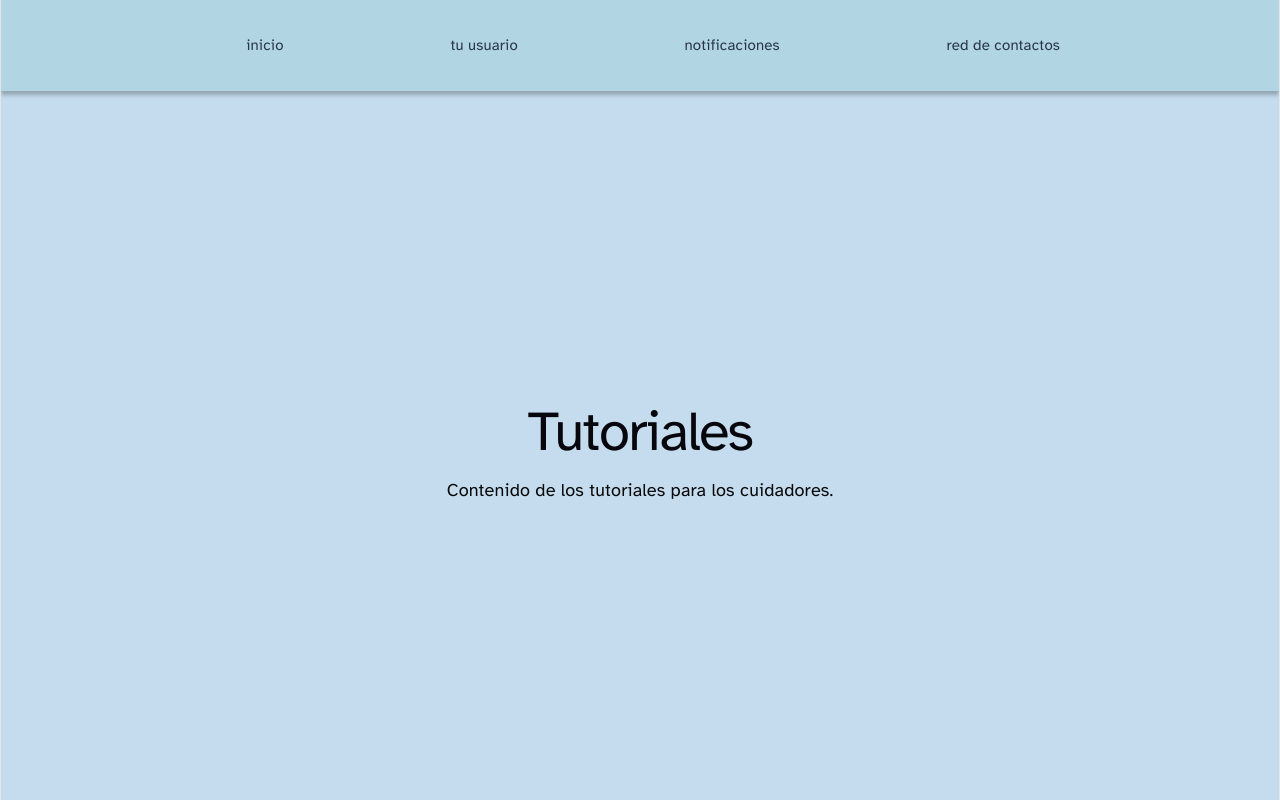
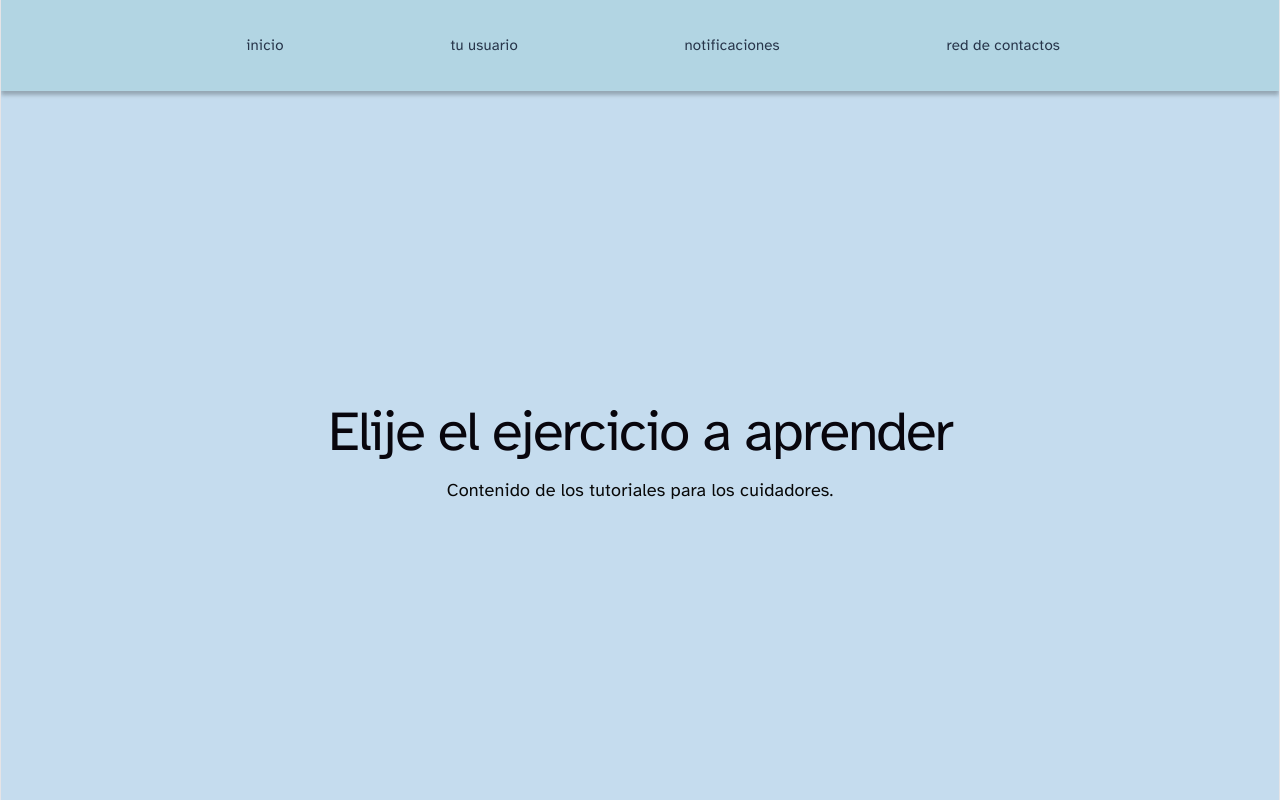
Before and after one commit to malerossi/Proyecto2026_Niura, a React (Vite) app in the folder Niura/: page /cuidador/tutoriales in a window 1280 px wide. Built offline with nearby package versions, Linux system fonts and the light colour scheme; no server answers; some icons are missing.

Commit message:
mañana continuo

```diff
--- a/Niura/src/frontend/CUIDADOR/tutoriales/tutoriales.tsx
+++ b/Niura/src/frontend/CUIDADOR/tutoriales/tutoriales.tsx
@@ -1,8 +1,10 @@
 export default function Tutoriales() {
     return (
         <div>
-            <h1>Tutoriales</h1>
-            <p>Contenido de los tutoriales para los cuidadores.</p>
+            <div>
+                <h1>Elije el ejercicio a aprender</h1>
+                <p>Contenido de los tutoriales para los cuidadores.</p>
+            </div>
         </div>
     );
 }
```
